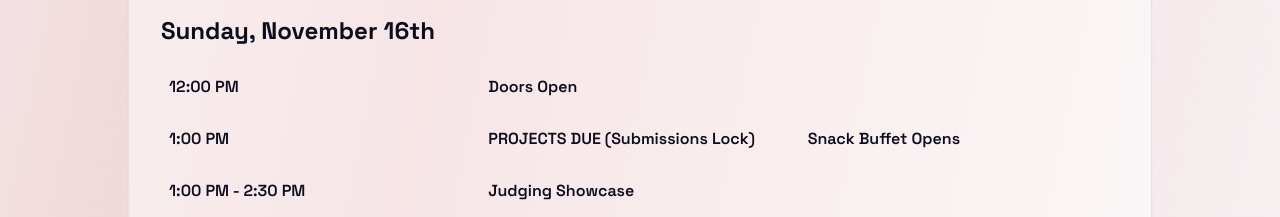
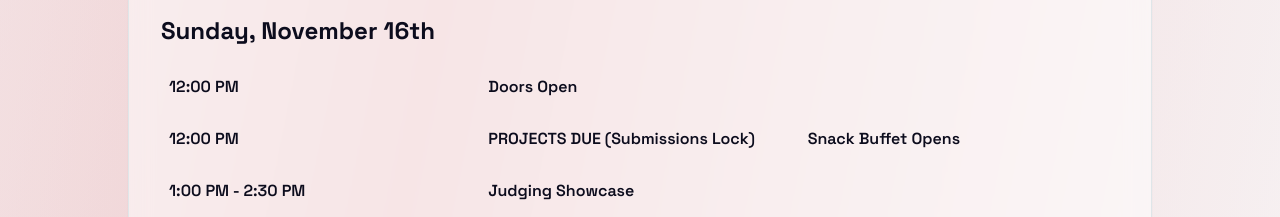
Before and after one commit to fuxur9/build-fest, a Next.js app in the folder frontend/: page / in a window 1280 px wide. Shown: the part 4200-4417 px from the top of the page. Built offline with nearby package versions, Linux system fonts and the light colour scheme.

Commit message:
update schedule time for Sunday event

```diff
--- a/frontend/src/components/Schedule.tsx
+++ b/frontend/src/components/Schedule.tsx
@@ -68,7 +68,7 @@ const scheduleData: ScheduleRow[] = [
     day: "Sunday",
   },
   {
-    time: "1:00 PM",
+    time: "12:00 PM",
     mainEvent: "PROJECTS DUE (Submissions Lock)",
     sideEvent: "Snack Buffet Opens",
     day: "Sunday",
```
